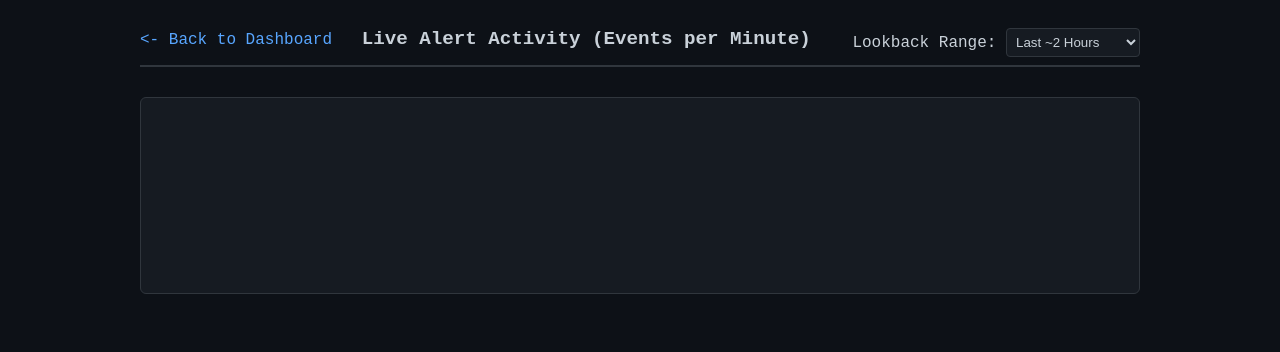
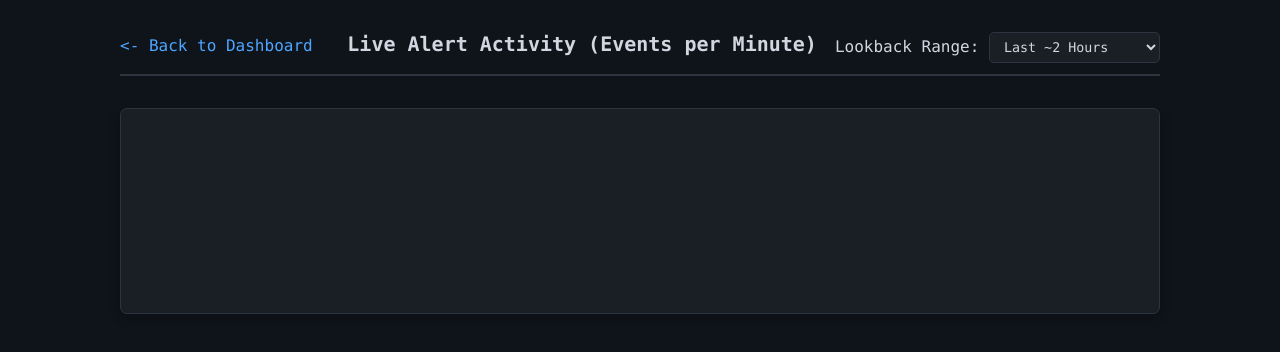
Before and after one commit to Jameeur/Individual-Project, a plain HTML site: page graph.html in a window 1280 px wide. Drawn offline with nearby package versions, Linux system fonts and the light colour scheme; no server answers.

Commit message:
Update graph.html
graph.html inside the home/templates location

```diff
--- a/graph.html
+++ b/graph.html
@@ -5,28 +5,37 @@
     <script src="https://cdn.jsdelivr.net/npm/chart.js"></script>
     <style>
         body {
-            background-color: #0d1117;
-            color: #c9d1d9;
-            font-family: 'Courier New', Courier, monospace;
-            padding: 20px;
+            background-color: #0f131a; /* slightly deeper, custom navy-black */
+            color: #d1d7e0; /* softer off-white */
+            font-family: Consolas, 'Courier New', monospace; /* Windows-first dev font stack */
+            padding: 24px 30px; /* Non-standard padding */
         }
-        .container { max-width: 1000px; margin: 0 auto; }
-        header { border-bottom: 2px solid #30363d; padding-bottom: 15px; margin-bottom: 30px; }
-        .back-link { color: #58a6ff; text-decoration: none; margin-right: 20px; }
+        .container { max-width: 1040px; margin: 0 auto; }
+
+        header {
+            border-bottom: 2px solid #2d343f;
+            padding-bottom: 18px;
+            margin-bottom: 32px;
+        }
+
+        .back-link { color: #4da6ff; text-decoration: none; margin-right: 25px; }
+        .back-link:hover { text-decoration: underline; }
 
         select {
-            background-color: #161b22;
-            color: #c9d1d9;
-            border: 1px solid #30363d;
-            padding: 5px;
-            border-radius: 4px;
+            background-color: #1a1f26;
+            color: #d1d7e0;
+            border: 1px solid #2d343f;
+            padding: 6px 10px;
+            border-radius: 5px; /* odd border radius */
+            font-family: inherit;
         }
 
         .chart-box {
-            background-color: #161b22;
-            padding: 20px;
-            border: 1px solid #30363d;
-            border-radius: 6px;
+            background-color: #1a1f26;
+            padding: 25px 20px;
+            border: 1px solid #2d343f;
+            border-radius: 7px;
+            box-shadow: 0 4px 12px rgba(0,0,0,0.2); /* added a subtle shadow for polish */
         }
     </style>
 </head>
@@ -34,7 +43,7 @@
     <div class="container">
         <header>
             <a href="/" class="back-link"><- Back to Dashboard</a>
-            <span style="font-size: 1.2em; font-weight: bold;">Live Alert Activity (Events per Minute)</span>
+            <span style="font-size: 1.25em; font-weight: bold;">Live Alert Activity (Events per Minute)</span>
             <div style="float: right;">
                 <label for="timeRange">Lookback Range: </label>
                 <select id="timeRange" onchange="refreshChart()">
@@ -75,9 +84,10 @@
                         datasets: [{
                             label: 'Alert Count',
                             data: chartData.values,
-                            backgroundColor: 'rgba(88, 166, 255, 0.6)',
-                            borderColor: 'rgba(88, 166, 255, 1)',
-                            borderWidth: 1
+                            backgroundColor: 'rgba(77, 166, 255, 0.55)', /* Custom cyan-blue */
+                            borderColor: 'rgba(77, 166, 255, 1)',
+                            borderWidth: 1,
+                            borderRadius: 2 /* rounds the top of the bar graph slightly */
                         }]
                     },
                     options: {
@@ -85,16 +95,16 @@
                         scales: {
                             y: {
                                 beginAtZero: true,
-                                grid: { color: '#30363d' },
-                                ticks: { color: '#c9d1d9' }
+                                grid: { color: '#2d343f' },
+                                ticks: { color: '#8b949e' }
                             },
                             x: {
                                 grid: { display: false },
-                                ticks: { color: '#c9d1d9', maxTicksLimit: 15 }
+                                ticks: { color: '#8b949e', maxTicksLimit: 12 } /* changed from 15 to 12 */
                             }
                         },
                         plugins: {
-                            legend: { labels: { color: '#c9d1d9' } }
+                            legend: { labels: { color: '#d1d7e0' } }
                         },
                         animation: false
                     }
```
